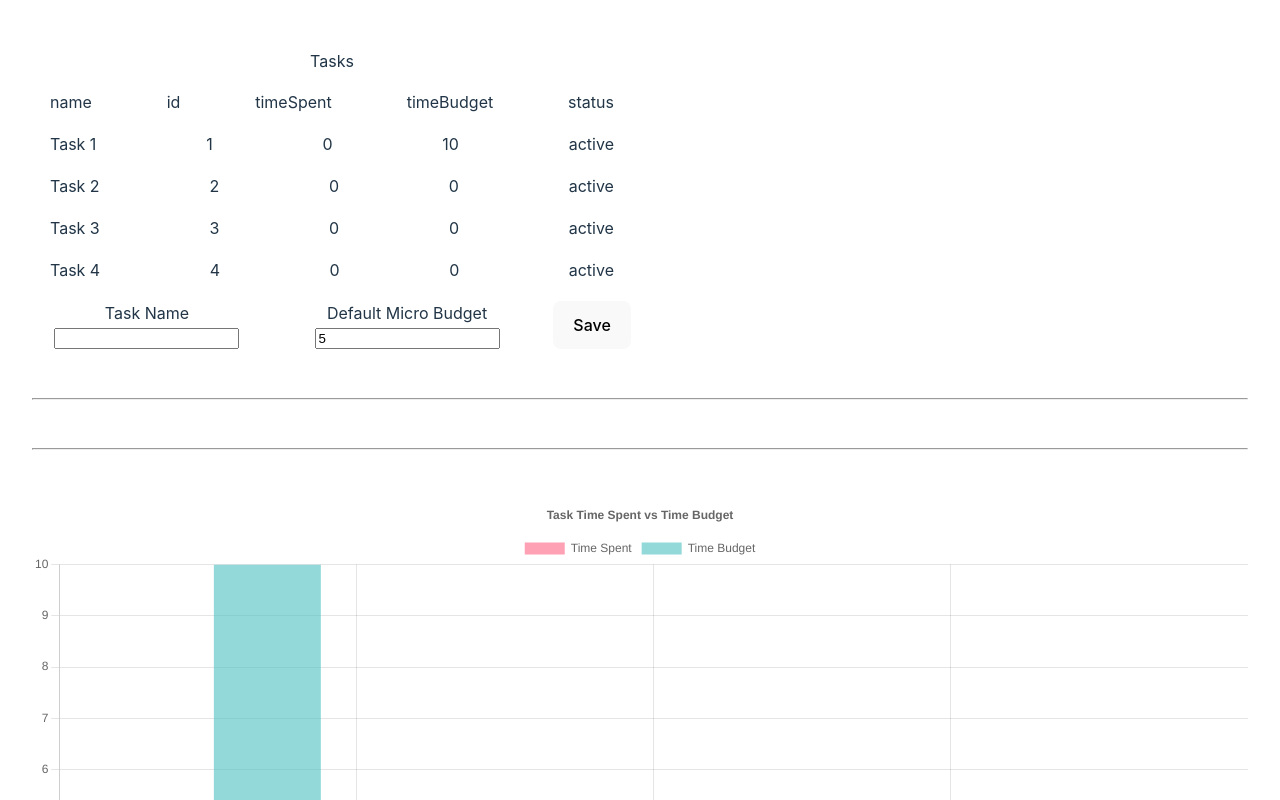
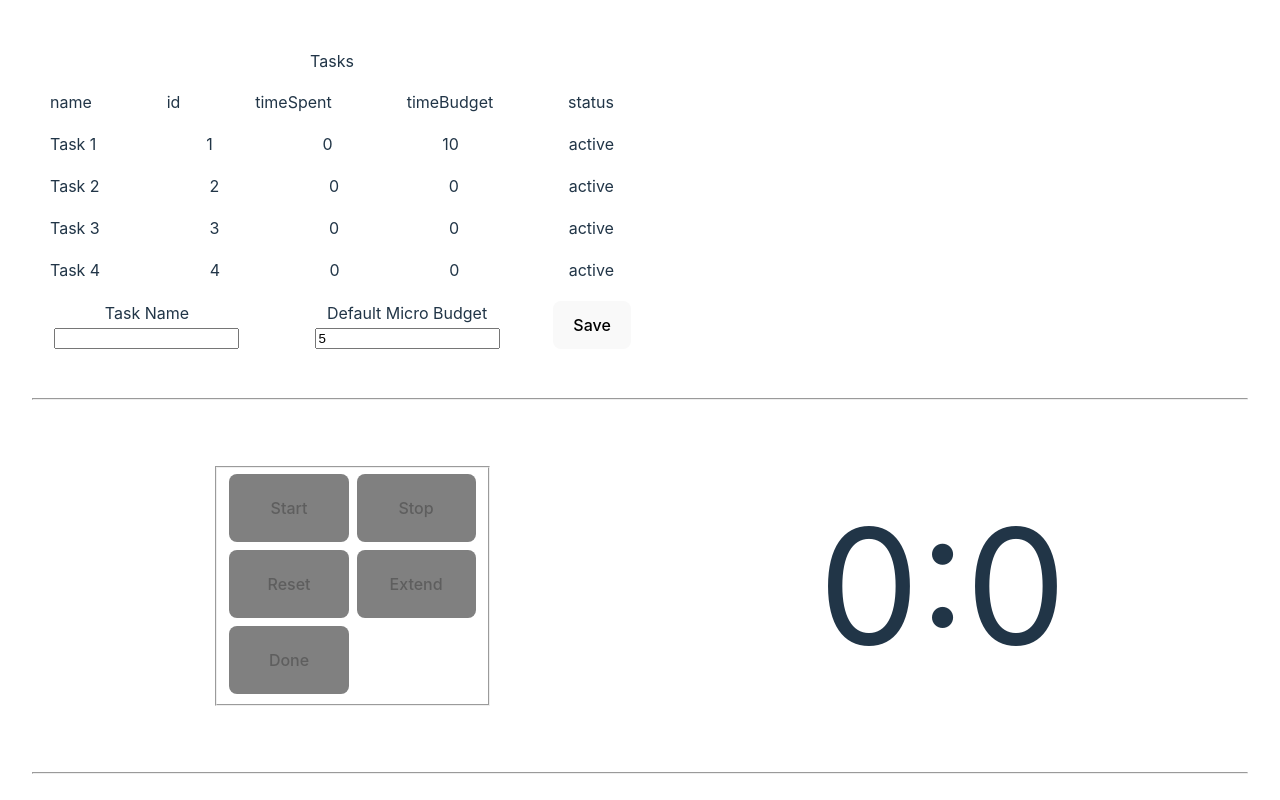
Before and after one commit to ermartinez13/poc-tbd-v1, a React (Vite) app: page / in a window 1280 px wide. Shown: the top 800 px of the page. Built offline with nearby package versions, Linux system fonts and the light colour scheme.

Commit message:
render timer shell to prevent layout shift

```diff
--- a/src/App.tsx
+++ b/src/App.tsx
@@ -11,6 +11,7 @@ import {
 } from "./constants";
 import { MicrotaskUpdates, Status } from "./models";
 import { Graph } from "./components/Graph";
+import { TimerShell } from "./components/TimerShell";
 
 function App() {
   const [microtasks, setMicrotasks] = useState(initialMicrotasks);
@@ -100,7 +101,9 @@ function App() {
           selectedTask={selectedTask}
           updateMicrotask={updateMicrotask}
         />
-      ) : null}
+      ) : (
+        <TimerShell />
+      )}
       <hr className="divider" />
       <Graph tasks={tasks} microtasks={microtasks} />
     </>
--- /dev/null
+++ b/src/components/TimerShell.tsx
@@ -0,0 +1,14 @@
+export function TimerShell() {
+  return (
+    <div className="timer">
+      <fieldset disabled className="btn-group">
+        <button>Start</button>
+        <button>Stop</button>
+        <button>Reset</button>
+        <button>Extend</button>
+        <button>Done</button>
+      </fieldset>
+      <span className="time">0:0</span>
+    </div>
+  );
+}
```
